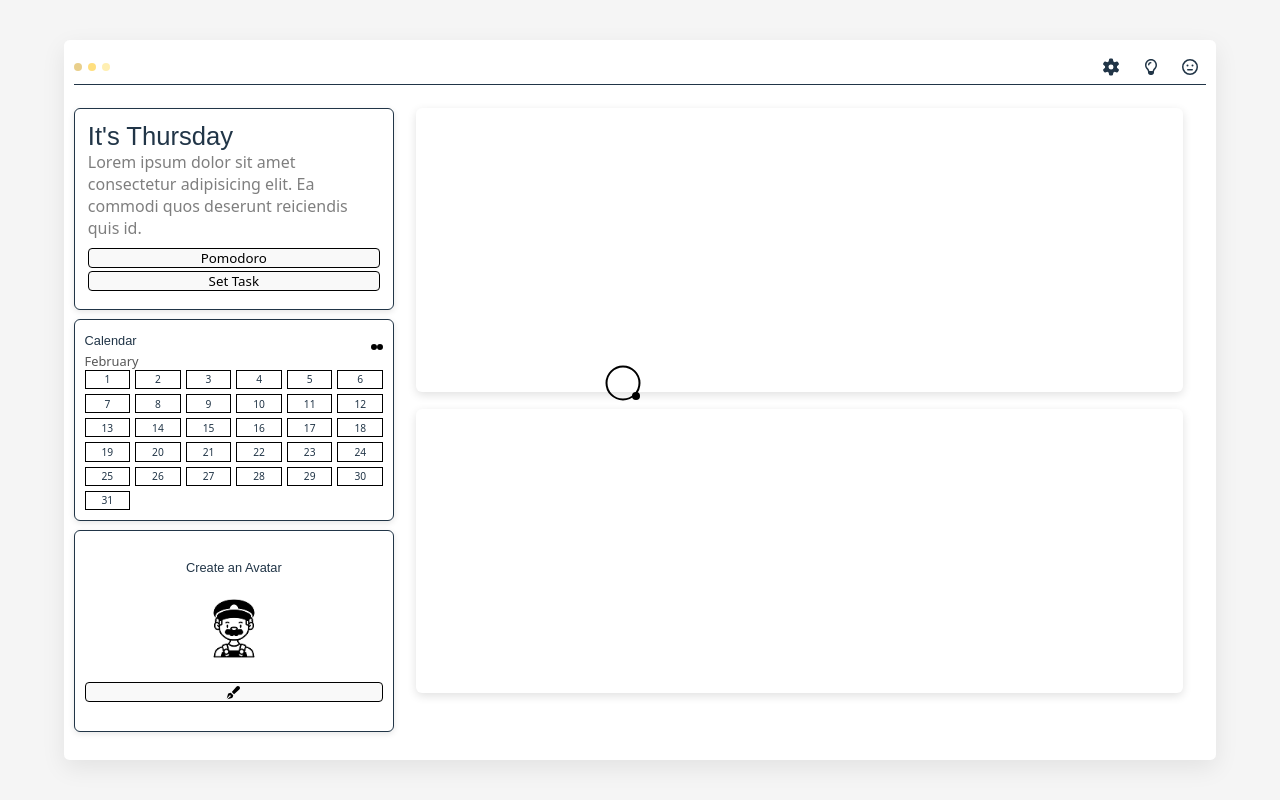
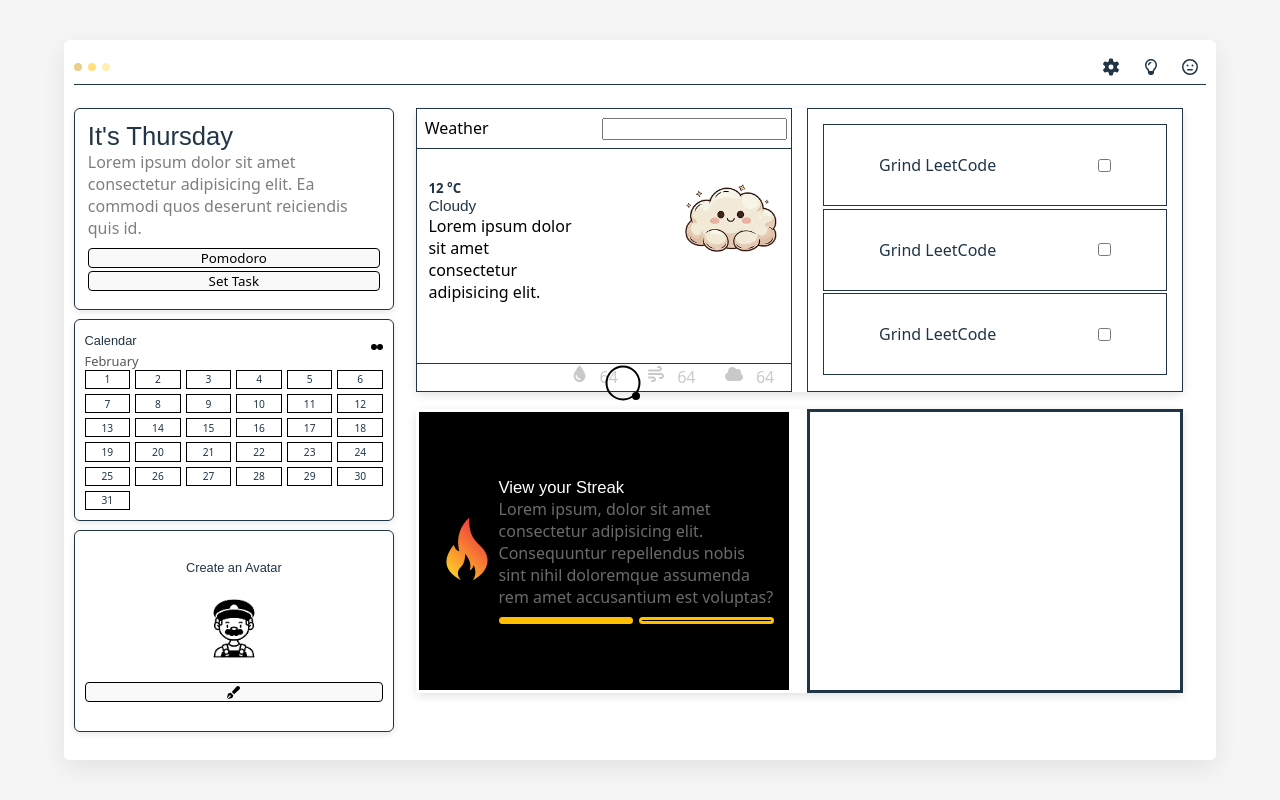
Before and after one commit to hungrie10/Pugsley-Power, a React (Vite) app in the folder frontend/: page /dashboard in a window 1280 px wide. Built offline with nearby package versions, Linux system fonts and the light colour scheme; a web font is replaced by a local one.

Commit message:
Pusgley now has a sense of direction 🗺️

```diff
--- a/frontend/src/page/Dashboard/Dashboard.css
+++ b/frontend/src/page/Dashboard/Dashboard.css
@@ -176,15 +176,15 @@
   display: flex;
   align-items: center;
   justify-content: center;
-  justify-content:space-between;
+  justify-content: space-between;
 }
 
 #calendar_num {
   display: grid;
   grid-template-columns: repeat(6, 1fr); /* 6 columns always */
-  gap: 5px;                               /* space between boxes */
-  height: 100%;                            /* take full height of container */
-  grid-auto-rows: 1fr;                     /* rows share remaining space equally */
+  gap: 5px; /* space between boxes */
+  height: 100%; /* take full height of container */
+  grid-auto-rows: 1fr; /* rows share remaining space equally */
 }
 
 #calendar_num .number {
@@ -192,11 +192,10 @@
   display: flex;
   align-items: center;
   justify-content: center;
-  font-size: 0.8vw;   /* adjust to keep numbers readable as they shrink */
+  font-size: 0.8vw; /* adjust to keep numbers readable as they shrink */
 }
 
-
-.box.avatar{
+.box.avatar {
   display: flex;
   flex-direction: column;
   justify-content: center;
@@ -205,16 +204,189 @@
   padding: 3%;
 }
 
-.box.avatar img{
+.box.avatar img {
   width: 20%;
 }
 
-.box.avatar h2{
+.box.avatar h2 {
   font-size: 1vw;
 }
 
-.box.avatar button{
+.box.avatar button {
   width: 100%;
   border-radius: 0.25rem;
   border: solid 0.25px;
 }
+
+#aside-2 .house {
+  border: solid;
+}
+
+#aside-2 .house:nth-of-type(2) {
+  display: flex;
+  gap: 2%;
+  border: none;
+}
+
+#aside-2 .house:nth-of-type(2) article {
+  border: solid;
+  width: 50%;
+  padding: 2%;
+}
+
+#aside-2 .house:nth-of-type(2) article:nth-of-type(1) {
+  background: #000;
+  color: white;
+  display: flex;
+  justify-content: center;
+  flex-direction: row;
+  justify-content: center;
+  align-items: center;
+}
+
+#aside-2 .house:nth-of-type(2) article:nth-of-type(1) h2 {
+  font-size: 1.3vw;
+}
+
+#aside-2 .house:nth-of-type(2) article:nth-of-type(1) p {
+  color: #ffffff6b;
+  font-size: 1.3;
+}
+
+#aside-2 .house:nth-of-type(2) article:nth-of-type(1) #streak_btn {
+  display: flex;
+  margin-top: 3%;
+  /* border: solid; */
+  gap: 2%;
+  height: 0.9vh;
+}
+
+#aside-2 .house:nth-of-type(2) article:nth-of-type(1) #streak_btn button {
+  width: 50%;
+  background: #ffbf00;
+  border: solid #ffbf00;
+}
+
+#aside-2
+  .house:nth-of-type(2)
+  article:nth-of-type(1)
+  #streak_btn
+  button:nth-of-type(2) {
+  width: 50%;
+  /* background: #ffbf00; */
+  border: solid #ffbf00;
+  background: transparent;
+}
+
+img[alt="fire"] {
+  width: 5vw;
+}
+
+.house.split {
+  display: flex;
+  justify-content: center;
+  gap: 2%;
+  justify-content: space-between;
+  border: none !important;
+}
+
+.house.split article:nth-of-type(1) h2 {
+  font-size: 1.2vw;
+}
+
+.house.split p {
+  color: #000;
+}
+
+.house.split article:nth-of-type(1) p {
+  color: #000;
+  width: 60%;
+}
+
+.house.split article {
+  width: 50%;
+  border: solid;
+}
+
+.house.split article:nth-of-type(1) {
+  border: solid 0.2px;
+  /* padding: 2%; */
+  display: flex;
+  flex-direction: column;
+}
+
+.house.split article:nth-of-type(1) img {
+  width: 100%;
+}
+
+#pick_country {
+  padding: 2%;
+  border-bottom: solid 0.2px;
+  display: flex;
+  justify-content: space-between;
+}
+
+#display_the_weather {
+  /* border: solid; */
+  height: 90%;
+  display: flex;
+  padding: 3%;
+  margin-top: 5%;
+  justify-content: center;
+  /* align-items: center; */
+}
+
+#add_info {
+  display: flex;
+  flex-direction: column;
+  /* align-items: center; */
+  justify-content: center;
+  border-top: solid 0.1px;
+  height: 10%;
+  padding: 2%;
+}
+
+#actual_add_info {
+  display: flex;
+  align-items: center;
+  justify-content: end;
+  padding-right: 2%;
+  gap: 2vw;
+}
+
+#actual_add_info span,
+#actual_add_info p {
+  display: flex;
+  color: #00000036;
+  gap: 1vw;
+}
+
+#dashboard_inner input {
+  padding: 1%;
+}
+
+#outer_todo {
+  padding: 2%;
+  border: solid 0.2px;
+}
+
+#inner_todo {
+  /* padding: 1%; */
+  /* border: solid; */
+  height: 100%;
+  display: flex;
+  flex-direction: column;
+  gap: 1%;
+  text-align: center;
+}
+
+#inner_todo span {
+  height: 40%;
+  border: solid 0.24px;
+  padding: 1%;
+  display: flex;
+  justify-content:space-around;
+  align-items: center;
+}
+
+#inner_todo {}
--- a/frontend/src/page/Dashboard/Dashboard.jsx
+++ b/frontend/src/page/Dashboard/Dashboard.jsx
@@ -1,10 +1,13 @@
 import React from "react";
 import { FontAwesomeIcon } from "@fortawesome/react-fontawesome";
-import { faGear, faPenFancy } from "@fortawesome/free-solid-svg-icons";
+import { faGear, faPenFancy, faDroplet, faWind, faCloud } from "@fortawesome/free-solid-svg-icons";
 import Pointer from "./../../component/Pointer";
 import { faLightbulb, faMeh } from "@fortawesome/free-regular-svg-icons";
 import "./Dashboard.css";
 import avatar from "./../../assets/avatar.png";
+import fire from "./../../assets/fire.png";
+import cloud from "./../../assets/cute_cloud.png";
+
 
 function Dashboard() {
   const the_date = new Date();
@@ -64,6 +67,7 @@ function Dashboard() {
         </header>
 
         <main id="main_page">
+          {/* The Side Bar #1 */}
           <aside id="aside-1">
             {/* Pugsley says hello 👋 */}
             <div className="box greeting">
@@ -142,14 +146,104 @@ function Dashboard() {
               <h2>Create an Avatar</h2>
               <img src={avatar} alt="" />
               <button>
-                <FontAwesomeIcon icon={faPenFancy}/>
+                <FontAwesomeIcon icon={faPenFancy} />
               </button>
             </div>
           </aside>
 
+          {/* The Side Bar #1 */}
           <aside id="aside-2">
-            <div class="house"></div>
-            <div class="house"></div>
+            <div class="house split">
+              <article>
+                {/* This part let's you pick a country */}
+                <div id="pick_country">
+                  <p>Weather</p>
+
+                  <span id="search_me">
+                    <input type="text" />
+                  </span>
+                </div>
+
+                <div id="display_the_weather">
+                  <span>
+                    <h1>12 °C</h1>
+                    <h2>Cloudy</h2>
+                    <p>
+                      Lorem ipsum dolor sit amet consectetur adipisicing elit.
+                    </p>
+                  </span>
+
+                  <span>
+                    <img src={cloud} alt="" />
+                  </span>
+                </div>
+
+                   <div id="add_info">
+                  {/* <hr /> */}
+                  <div id="actual_add_info">
+                    <span>
+                      <FontAwesomeIcon icon={faDroplet}/>
+                      <p>64</p>
+                    </span>
+                    <span>
+                      <FontAwesomeIcon icon={faWind}/>
+                      <p>64</p>
+                    </span>
+                    <span>
+                      <FontAwesomeIcon icon={faCloud}/>
+                      <p>64</p>
+                    </span>
+                  </div>
+                </div>
+              </article>
+
+              <article id="outer_todo">
+
+                <div id="inner_todo">
+                  <span>
+
+                        <label htmlFor="">Grind LeetCode</label>
+                        <input type="checkbox" name="" id="" />
+                  </span>
+                  <span>
+
+                        <label htmlFor="">Grind LeetCode</label>
+                        <input type="checkbox" name="" id="" />
+                  </span>
+                  <span>
+
+                        <label htmlFor="">Grind LeetCode</label>
+                        <input type="checkbox" name="" id="" />
+                  </span>
+                </div>
+
+              </article>
+
+            </div>
+
+            <div class="house">
+              <article>
+                <div>
+                  <img src={fire} alt="fire" />
+                </div>
+
+                <div>
+                  <h2>View your Streak</h2>
+                  <p>
+                    Lorem ipsum, dolor sit amet consectetur adipisicing elit.
+                    Consequuntur repellendus nobis sint nihil doloremque
+                    assumenda rem amet accusantium est voluptas?
+                  </p>
+
+                  <div id="streak_btn">
+                    <button></button>
+                    <button></button>
+                  </div>
+                </div>
+              </article>
+
+              <article></article>
+            </div>
           </aside>
         </main>
       </section>
```
Also changed, not shown: frontend/src/assets/cute_cloud.png (added), frontend/src/assets/fire.png (added).
